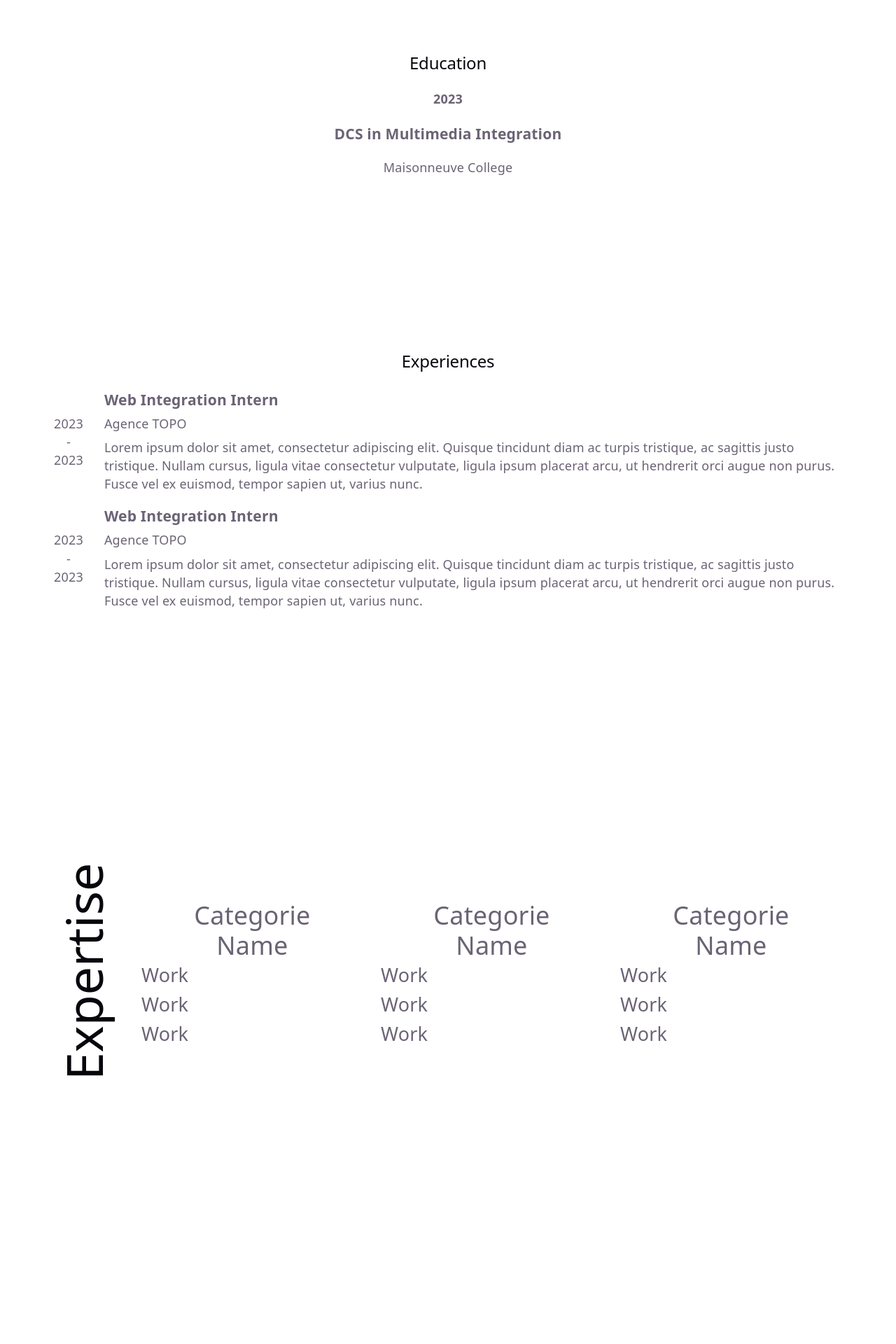
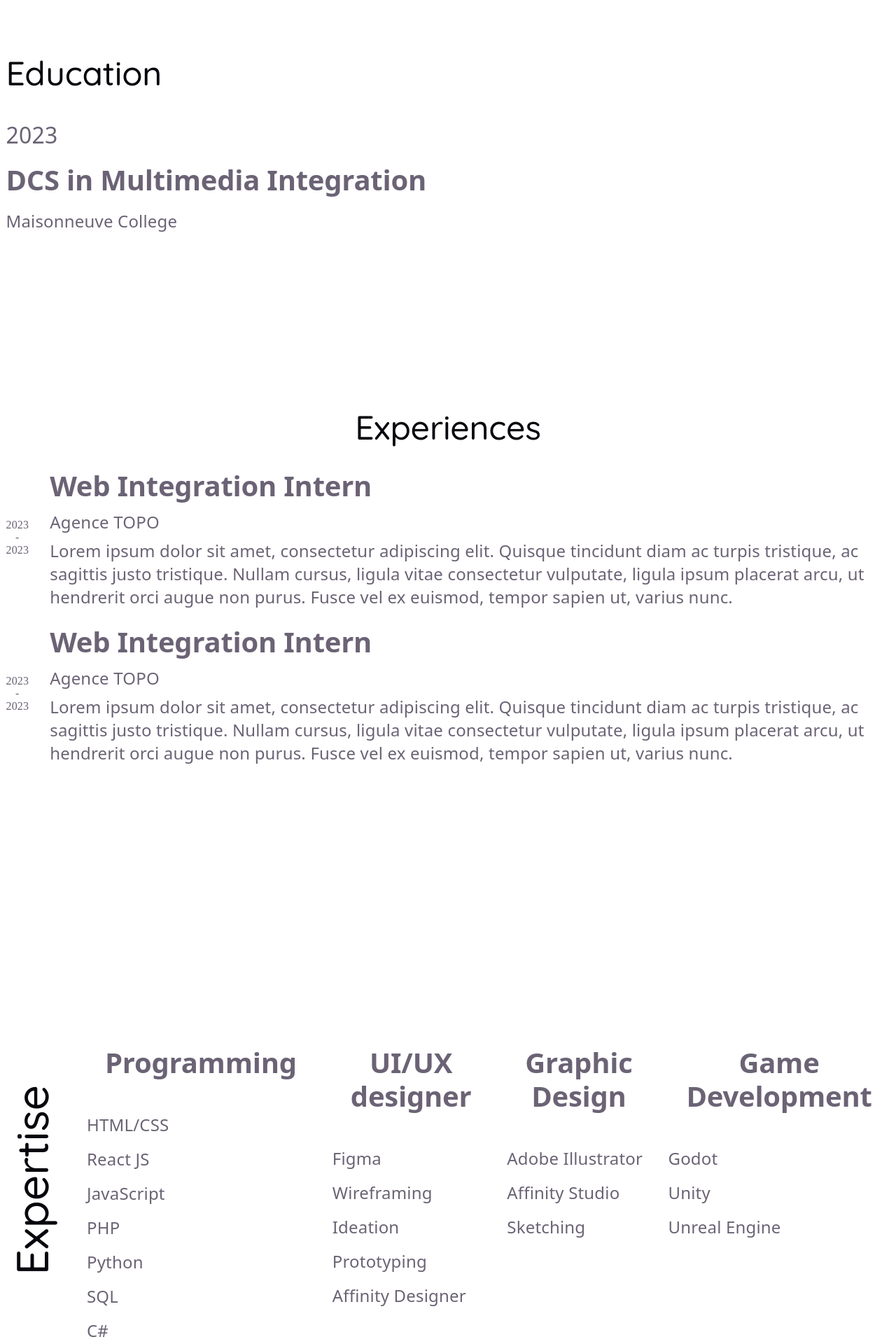
Before and after one commit to MoDev21/mosaic_portfolio, a React (Vite) app: page / in a window 1280 px wide. Shown: the part 1900-3820 px from the top of the page at 70% size. Built offline with nearby package versions, Linux system fonts and the light colour scheme.

Commit message:
working on the about_page_v3.2: fine tuning the design and started adding information

```diff
--- /dev/null
+++ b/src/components/molecules/ExpertiseCategoriesContainer.jsx
@@ -0,0 +1,26 @@
+import { useState } from 'react';
+
+
+
+export default function ExpertiseCategoriesContainer({expertise_category__name, expertise_category__list}) {
+    return (
+      <div className="expertise_category__container">
+        <div className="expertise_category__name">
+          <h3>
+            {expertise_category__name}
+          </h3>
+        </div>
+        <div className="expertise_category__list">
+            {expertise_category__list.map((list, index) => {
+                return (
+                  <div key={index} className="expertise_category__list_item">
+                    <p>
+                      {list.list_item__name}
+                    </p>
+                  </div>
+                )
+            })}
+        </div>
+      </div>
+    )
+}
--- /dev/null
+++ b/src/components/molecules/LanguageDiv.jsx
@@ -0,0 +1,14 @@
+import { useState } from "react";
+
+
+export default function LanguageDiv({language, level, percentage, backgroundColor, progressColor}) {
+    return (
+        <div className={language.toLowerCase()} style={{backgroundColor: backgroundColor}}>
+            <div className="language_info">
+                <h4>{language}</h4>
+                <p>{level}</p>
+            </div>
+            <div className="language__progress__bar" style={{width: `${percentage}%`, backgroundColor: progressColor}}></div>
+        </div>
+    )
+}
--- a/src/components/pages/About.css
+++ b/src/components/pages/About.css
@@ -80,6 +80,25 @@ section {
     }
 }
 
+.education__section{
+    display: flex;
+    flex-direction: column;
+    align-items: start;
+    justify-content: start;
+    gap: 30px;
+    .education__section_content{
+        display: flex;
+        flex-direction: column;
+        align-items: start;
+        justify-content: start;
+        margin: 0 0;
+        gap: 15px;
+        h3, h4{
+            margin: 0 0;
+        }
+    }
+}
+
 .experiences__section {
     display: flex;
     align-content: center;
@@ -106,7 +125,7 @@ section {
                 margin: 0;
             }
             .experience_info_container__workplace_name{
-                font-weight: 200;
+                font-weight: normal;
             }
             .experience_info_container__paragraph{
                 text-align: left;
@@ -135,17 +154,16 @@ section {
         flex-direction: row;
         align-content: center;
         justify-content: center;
-        align-items: center;
+        align-items: flex-start;
         gap: 25px;
         .expertise_category__container{
             display: flex;
             flex-direction: column;
             align-content: center;
             justify-content: center;
-            align-items: center;
+            align-items: flex-start;
             .expertise_category__name{
                 font-weight: 500;
-                font-size: 2rem;
                 line-height: 1.2;
                 padding: 0 26px;
             }
--- a/src/components/pages/About.jsx
+++ b/src/components/pages/About.jsx
@@ -2,6 +2,8 @@ import {useState} from 'react'
 import Navbar from '../organisme/Navbar'
 import ExpienceContainer from '../molecules/ExperianceContainer'
 import './About.css'
+import ExpertiseCategoriesContainer from '../molecules/ExpertiseCategoriesContainer'
+import LanguageDiv from '../molecules/LanguageDiv'
 
 const experiences = [
     {
@@ -23,63 +25,83 @@ const experiences = [
 
 const expertise_categories = [
     {
-        "expertise_category__name": "Categorie Name",
+        "expertise_category__name": "Programming",
         "expertise_category__list": [
           {
-                "list_item__name": "Work",
+              "list_item__name": "HTML/CSS",
           },
           {
-                "list_item__name": "Work",
+              "list_item__name": "React JS",
           },
           {
-                "list_item__name": "Work",
+              "list_item__name": "JavaScript",
+          },
+          {
+              "list_item__name": "PHP",
+          },
+          {
+              "list_item__name": "Python",
+          },
+          {
+              "list_item__name": "SQL",
+          },
+          {
+              "list_item__name": "C#",
           },
         ]
     },
     {
-        "expertise_category__name": "Categorie Name",
+        "expertise_category__name": "UI/UX designer",
         "expertise_category__list": [
           {
-                "list_item__name": "Work",
+              "list_item__name": "Figma",
           },
           {
-                "list_item__name": "Work",
+              "list_item__name": "Wireframing",
           },
           {
-                "list_item__name": "Work",
+              "list_item__name": "Ideation",
+          },
+          {
+              "list_item__name": "Prototyping",
+          },
+          {
+              "list_item__name": "Affinity Designer",
+          },
+
+        ]
+    },
+    {
+        "expertise_category__name": "Graphic Design",
+        "expertise_category__list": [
+            {
+                "list_item__name": "Adobe Illustrator",
+            },
+            {
+                "list_item__name": "Affinity Studio",
+            },
+            {
+                "list_item__name": "Sketching",
             },
         ]
   },
   {
-        "expertise_category__name": "Categorie Name",
+      "expertise_category__name": "Game Development",
       "expertise_category__list": [
           {
-                "list_item__name": "Work",
+              "list_item__name": "Godot",
           },
           {
-                "list_item__name": "Work",
+              "list_item__name": "Unity",
           },
           {
-                "list_item__name": "Work",
+              "list_item__name": "Unreal Engine",
           },
       ]
   },
 ]
 
-function ExpertiseCategoriesContainer({expertise_category__name, expertise_category__list}) {
-    return (
-        <div className="expertise_category__container">
-            <div className="expertise_category__name">{expertise_category__name}</div>
-            <div className="expertise_category__list">
-                {expertise_category__list.map((list, index) => {
-                    return (
-                        <div key={index} className="expertise_category__list_item">{list.list_item__name}</div>
-                    )
-                })}
-            </div>
-        </div>
-    )
-}
+
 
 
 const languages = [
@@ -107,17 +129,7 @@ const languages = [
 ]
 
 
-function LanguageDiv({language, level, percentage, backgroundColor, progressColor}) {
-    return (
-        <div className={language.toLowerCase()} style={{backgroundColor: backgroundColor}}>
-            <div className="language_info">
-                <h4>{language}</h4>
-                <p>{level}</p>
-            </div>
-            <div className="language__progress__bar" style={{width: `${percentage}%`, backgroundColor: progressColor}}></div>
-        </div>
-    )
-}
+
 
 
 const soft_skills = [
@@ -155,23 +167,23 @@ function SoftSkillDiv({name}) {
 
 const interests = [
     {
-        "name": "Creativity",
+        "name": "Sports",
         "image": "",
     },
     {
-        "name": "Adaptability",
+        "name": "Gaming",
         "image": "",
     },
     {
-        "name": "Fast learning",
+        "name": "Bible",
         "image": "",
     },
     {
-        "name": "Attention to Details",
+        "name": "Tech",
         "image": "",
     },
     {
-        "name": "Intuition",
+        "name": "Music",
         "image": "",
     },
 ]
@@ -217,9 +229,11 @@ export default function About({activate_page}) {
                 </div>
                 <div className="education__section">
                     <h2>Education</h2>
+                    <div className='education__section_content'>
                       <h4>2023</h4>
                       <h3>DCS in Multimedia Integration</h3>
                       <p>Maisonneuve College</p>
+                    </div>
                 </div>
                 <div className="experiences__section">
                     <h2>Experiences</h2>
@@ -259,14 +273,14 @@ export default function About({activate_page}) {
                         ))}
                     </div>
                 </div>
-                <div className="interest__section">
-                     <h2>Soft Skills</h2>
+                {/* <div className="interest__section">
+                     <h2>Interest</h2>
                      <div className="interest__list">
                         {interests.map((interest, index) => (
                             <InterestDiv key={index} name={interest.name}/>
                         ))}
                      </div>
-                </div>
+                </div>*/}
             </section>
         </div>
     )
--- a/src/index.css
+++ b/src/index.css
@@ -1,3 +1,6 @@
+@import url('https://fonts.googleapis.com/css2?family=Encode+Sans:wght@100..900&family=Quicksand:wght@300..700&display=swap');
+
+
 :root {
   --text: #6b6375;
   --text-h: #08060d;
@@ -11,9 +14,10 @@
   --shadow:
     rgba(0, 0, 0, 0.1) 0 10px 15px -3px, rgba(0, 0, 0, 0.05) 0 4px 6px -2px;
 
-  --sans: system-ui, 'Segoe UI', Roboto, sans-serif;
-  --heading: system-ui, 'Segoe UI', Roboto, sans-serif;
+  --sans: system-ui, 'Encode Sans',  sans-serif;
+  --heading:  'Quicksand', system-ui,  sans-serif;
   --mono: ui-monospace, Consolas, monospace;
+  --h1:
 
   font: 18px/145% var(--sans);
   letter-spacing: 0.18px;
@@ -50,6 +54,8 @@
   }
 }
 
+
+
 body {
   margin: 0;
 }
@@ -73,8 +79,18 @@ h2 {
   color: var(--text-h);
 }
 
+h3,
+h4,
+p {
+    font-family: var(--sans);
+    font-optical-sizing: auto;
+    font-style: normal;
+    font-variation-settings:
+      "wdth" 100;
+}
+
 h1 {
-  font-size: 56px;
+  font-size: 5rem;
   letter-spacing: -1.68px;
   margin: 32px 0;
   @media (max-width: 1024px) {
@@ -83,7 +99,7 @@ h1 {
   }
 }
 h2 {
-  font-size: 24px;
+  font-size: 3rem;
   line-height: 118%;
   letter-spacing: -0.24px;
   margin: 0 0 8px;
@@ -91,8 +107,19 @@ h2 {
     font-size: 20px;
   }
 }
+
+h3{
+  font-size: 2.5rem;
+  letter-spacing: -0.24px;
+}
+
+h4{
+  font-size: 2rem;
+  font-weight: 200;
+}
 p {
-  margin: 0;
+    font-size: 1.5rem;
+    margin: 0;
 }
 
 code,
```
Also changed, not shown: src/components/molecules/ExpertiseCategoriesContainer.1.jsx (added, +19 -0 lines), .continue/agents/new-config.yaml (added). Lines whose indentation alone changed are shown as unchanged.
